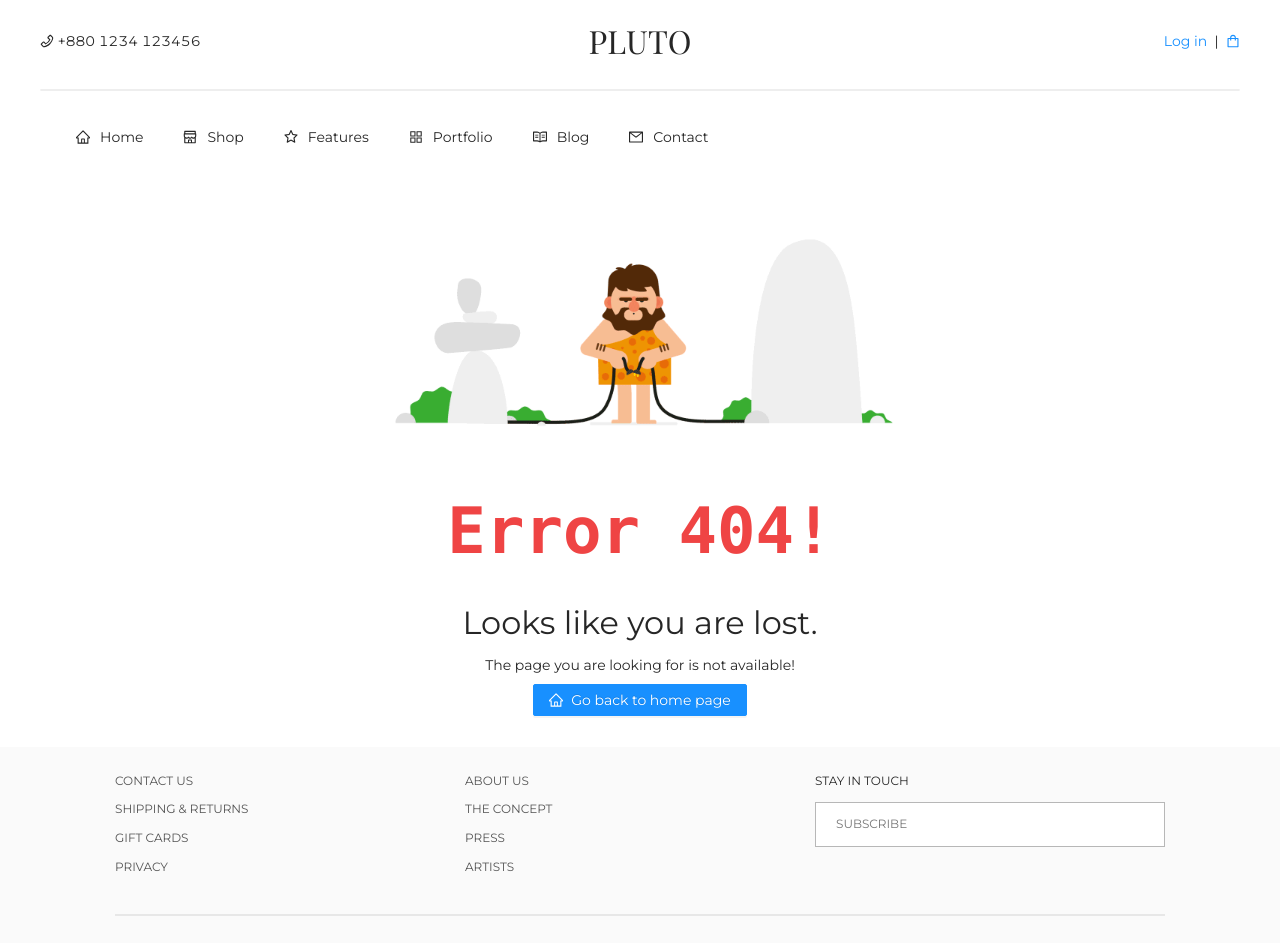
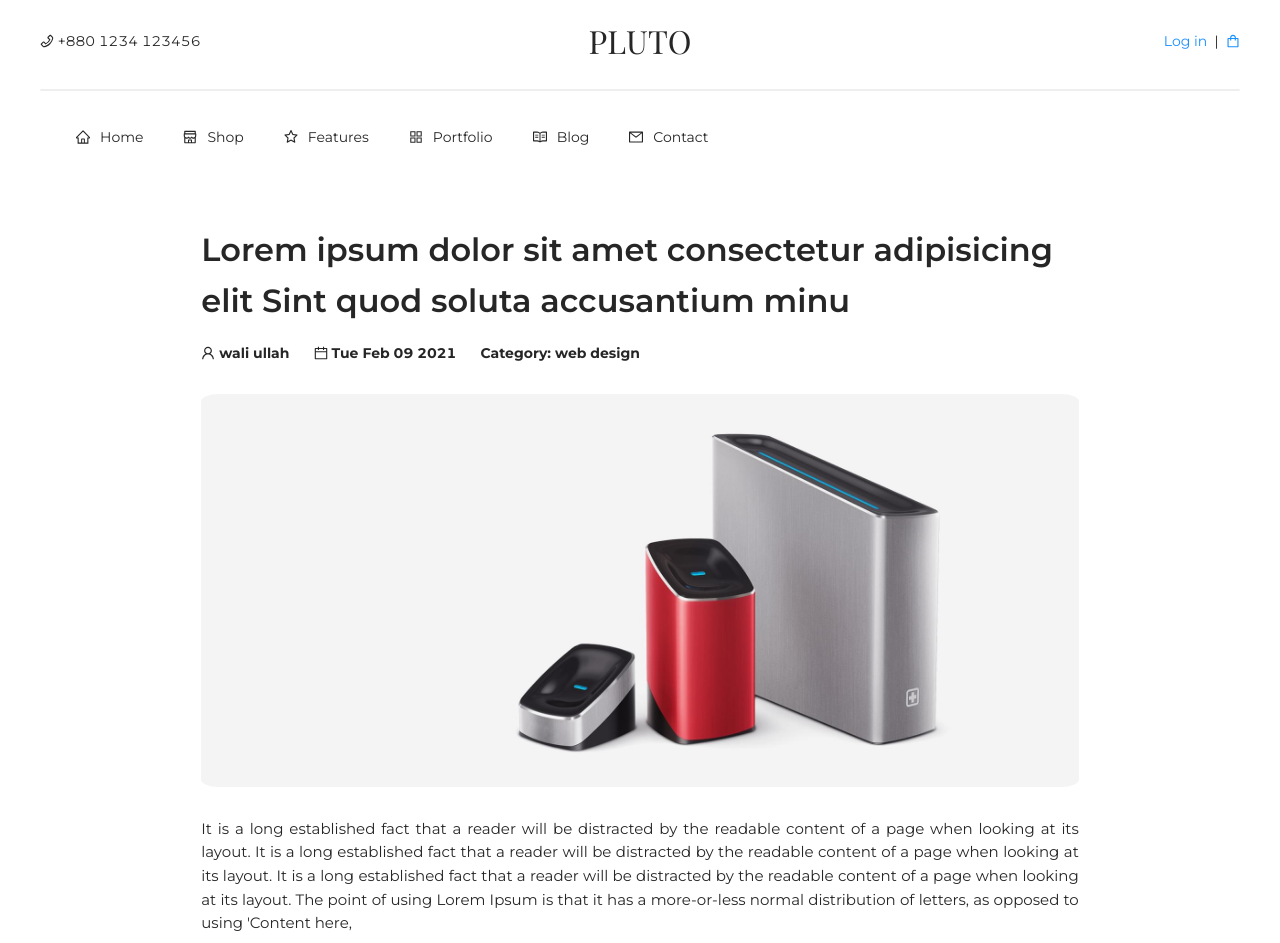
Before and after one commit to Alamin02/pluto, a React (Create React App) app: page /blogs/1 in a window 1280 px wide. Shown: the top 943 px of the page. Built offline with nearby package versions, Linux system fonts and the light colour scheme; a web font is replaced by a local one.

Commit message:
create: blog page for single blog created fix: blog page style

```diff
--- a/src/App.js
+++ b/src/App.js
@@ -12,6 +12,7 @@ import Navbar from "./components/navbar/Navbar";
 import BlogPage from "./pages/BlogPage";
 import Footer from "./components/footer/Footer";
 import Error404 from "./components/error-404/Error404";
+import BlogDetails from "./pages/BlogDetails";
 
 function App() {
   return (
@@ -26,6 +27,7 @@ function App() {
         <Route path="/cart" component={Cart} exact />
         <Route path="/checkOut" component={CheckOut} exact />
         <Route path="/blogs" component={BlogPage} exact />
+        <Route path="/blogs/:id" component={BlogDetails} exact />
         <Route component={Error404} />
       </Switch>
       <Footer />
--- a/src/components/blogs/BlogCard.js
+++ b/src/components/blogs/BlogCard.js
@@ -1,8 +1,17 @@
 import React from "react";
 import { Space } from "antd";
+import { Link } from "react-router-dom";
 import styles from "./Blogs.module.css";
 import ButtonBlack from "../styled-components/ButtonBlack";
-const BlogCard = ({ imageSrc, description, title, date, author, category }) => {
+const BlogCard = ({
+  imageSrc,
+  description,
+  title,
+  date,
+  author,
+  category,
+  id,
+}) => {
   return (
     <div className={styles.cardContainer}>
       <div className={styles.cardBody}>
@@ -14,8 +23,10 @@ const BlogCard = ({ imageSrc, description, title, date, author, category }) => {
               {date} <strong>|</strong> by <b>{author}</b> <b>|</b> in{" "}
               <b>{category}</b>
             </p>
-            <p>{description}</p>
-            <ButtonBlack buttonText="Read More" onClick={() => onclick} />
+            <p className={styles.textClip}>{description}</p>
+            <Link to={`/blogs/${id}`}>
+              <ButtonBlack buttonText="Read More" onClick={() => onclick} />
+            </Link>
           </div>
         </Space>
       </div>
--- /dev/null
+++ b/src/components/blogs/BlogDetailsCard.js
@@ -0,0 +1,39 @@
+import React from "react";
+import { Link } from "react-router-dom";
+import { UserOutlined, CalendarOutlined } from "@ant-design/icons";
+import ButtonBlack from "../styled-components/ButtonBlack";
+import styles from "../blogs/Blogs.module.css";
+const BlogDetailsCard = ({ blog }) => (
+  <>
+    <h1 className={styles.h1Styled}>{blog.title}</h1>
+    <div>
+      <ul className={styles.listStyled}>
+        <li>
+          <b>
+            <UserOutlined /> {blog.author}
+          </b>
+        </li>
+        <li>
+          <b>
+            <CalendarOutlined /> {blog.date}
+          </b>
+        </li>
+        <li>
+          <b>Category: {blog.category}</b>
+        </li>
+      </ul>
+    </div>
+    <div className={styles.blogImgContainer}>
+      <img
+        className={styles.blogDetailsImgStyled}
+        src={blog.imageSrc}
+        alt="demo"
+      />
+    </div>
+    <p style={{ textAlign: "justify", fontSize: "15px" }}>{blog.description}</p>
+    <Link to="/blogs">
+      <ButtonBlack buttonText="Back " onClick={() => onclick} />
+    </Link>
+  </>
+);
+export default BlogDetailsCard;
--- a/src/components/blogs/Blogs.js
+++ b/src/components/blogs/Blogs.js
@@ -1,39 +1,8 @@
 import React from "react";
 import { Row, Col } from "antd";
 import styles from "./Blogs.module.css";
-import image1 from "../../assets/images/slider-image1.jpg";
-import image2 from "../../assets/images/slider-image2.jpg";
-import image3 from "../../assets/images/slider-image3.jpg";
-import image4 from "../../assets/images/slider-image4.jpg";
 import BlogCard from "./BlogCard";
-
-const titleAndDescription = [
-  {
-    id: "1",
-    imageSrc: image1,
-    title: "This is a demo title 1",
-    description: `It is a long established fact that a reader will be distracted
-    by the readable content of a page when looking at its layout. The point of using Lorem Ipsum is that it has a more-or-less normal distribution of letters, as opposed to using 'Content here, `,
-  },
-  {
-    id: "2",
-    imageSrc: image2,
-    title: "This is a demo title 2",
-    description: `It is a long established fact that a reader will be distracted by the readable content of a page when looking at its layout. The point of using Lorem Ipsum is that it has a more-or-less normal distribution of letters, as opposed to using 'Content here, `,
-  },
-  {
-    id: "3",
-    imageSrc: image3,
-    title: "This is a demo title 3",
-    description: `It is a long established fact that a reader will be distracted by the readable content of a page when looking at its layout. The point of using Lorem Ipsum is that it has a more-or-less normal distribution of letters, as opposed to using 'Content here, `,
-  },
-  {
-    id: "4",
-    imageSrc: image4,
-    title: "This is a demo title 4",
-    description: `It is a long established fact that a reader will be distracted by the readable content of a page when looking at its layout. The point of using Lorem Ipsum is that it has a more-or-less normal distribution of letters, as opposed to using 'Content here, `,
-  },
-];
+import sampleBlogList from "./sampleBlogList";
 
 const date = new Date().toDateString();
 
@@ -41,9 +10,10 @@ export default function Blogs() {
   return (
     <div className={styles.container}>
       <Row gutter={[8, 8]} justify="center">
-        {titleAndDescription.map((blog) => (
+        {sampleBlogList.map((blog) => (
           <Col key={blog.id} sm={18} md={12} lg={12}>
             <BlogCard
+              id={blog.id}
               imageSrc={blog.imageSrc}
               title={blog.title}
               description={blog.description}
--- a/src/components/blogs/Blogs.module.css
+++ b/src/components/blogs/Blogs.module.css
@@ -15,6 +15,13 @@
   padding-bottom: 40px;
   text-align: justify;
 }
+.textClip {
+  overflow: hidden;
+  text-overflow: ellipsis;
+  display: -webkit-box;
+  -webkit-line-clamp: 3; /* number of lines to show */
+  -webkit-box-orient: vertical;
+}
 .imgStyled {
   width: 100%;
   height: 100%;
@@ -24,7 +31,7 @@
   -ms-transition: 0.5s ease-in;
   -o-transition: 0.5s ease-in;
 }
-.imgStyled img:hover {
+img.imgStyled:hover {
   transform: scale(1.1);
   -webkit-transform: scale(1.1);
   -moz-transform: scale(1.1);
@@ -37,3 +44,42 @@
   align-items: center;
   margin-bottom: 50px;
 }
+.blogImg.img {
+  width: 100%;
+  height: 100%;
+}
+.listStyled {
+  list-style: none;
+  margin: 0;
+  padding: 0;
+  width: 50%;
+  display: flex;
+  justify-content: space-between;
+}
+.blogDetailsImgStyled {
+  max-width: 100%;
+  height: auto;
+  border-radius: 2%;
+  -webkit-border-radius: 2%;
+  -moz-border-radius: 2%;
+  -ms-border-radius: 2%;
+  -o-border-radius: 2%;
+}
+.blogImgContainer {
+  padding: 30px 0px;
+}
+.h1Styled {
+  font-weight: 600;
+  font-size: 4vmin;
+}
+@media (max-width: 576px) {
+  .listStyled {
+    width: 100%;
+    font-size: 2.5vmin;
+  }
+}
+@media (min-width: 577px) and (max-width: 950px) {
+  .listStyled {
+    width: 80%;
+  }
+}
--- /dev/null
+++ b/src/components/blogs/sampleBlogList.js
@@ -0,0 +1,57 @@
+import image1 from "../../assets/images/slider-image1.jpg";
+import image2 from "../../assets/images/slider-image2.jpg";
+import image3 from "../../assets/images/slider-image3.jpg";
+import image4 from "../../assets/images/slider-image4.jpg";
+const date = new Date().toDateString();
+const author = "wali ullah";
+const category = "web design";
+
+const sampleBlogList = [
+  {
+    id: "1",
+    date: date,
+    author: author,
+    category: category,
+    imageSrc: image1,
+    title:
+      "Lorem ipsum dolor sit amet consectetur adipisicing elit Sint quod soluta accusantium minu",
+    description: `It is a long established fact that a reader will be distracted
+    by the readable content of a page when looking at its layout. It is a long established fact that a reader will be distracted
+    by the readable content of a page when looking at its layout. It is a long established fact that a reader will be distracted
+    by the readable content of a page when looking at its layout. The point of using Lorem Ipsum is that it has a more-or-less normal distribution of letters, as opposed to using 'Content here, `,
+  },
+  {
+    id: "2",
+    date: date,
+    author: author,
+    category: category,
+    imageSrc: image2,
+    title: "This is a demo title 2",
+    description: `It is a long established fact that a It is a long established fact that a reader will be distracted
+    by the readable content of a page when looking at its layout. It is a long established fact that a reader will be distracted
+    by the readable content of a page when looking at its layout. reader will be distracted by the readable content of a page when looking at its layout. The point of using Lorem Ipsum is that it has a more-or-less normal distribution of letters, as opposed to using 'Content here, `,
+  },
+  {
+    id: "3",
+    date: date,
+    author: author,
+    category: category,
+    imageSrc: image3,
+    title: "This is a demo title 3",
+    description: `It is a long established fact that a reader It is a long established fact that a reader will be distracted
+    by the readable content of a page when looking at its layout. It is a long established fact that a reader will be distracted
+    by the readable content of a page when looking at its layout.  will be distracted by the readable content of a page when looking at its layout. The point of using Lorem Ipsum is that it has a more-or-less normal distribution of letters, as opposed to using 'Content here, `,
+  },
+  {
+    id: "4",
+    date: date,
+    author: author,
+    category: category,
+    imageSrc: image4,
+    title: "This is a demo title 4",
+    description: `It is a long established fact that a reader It is a long established fact that a reader will be distracted
+    by the readable content of a page when looking at its layout. It is a long established fact that a reader will be distracted
+    by the readable content of a page when looking at its layout. will be distracted by the readable content of a page when looking at its layout. The point of using Lorem Ipsum is that it has a more-or-less normal distribution of letters, as opposed to using 'Content here, `,
+  },
+];
+export default sampleBlogList;
--- /dev/null
+++ b/src/pages/BlogDetails.js
@@ -0,0 +1,26 @@
+import React from "react";
+import {  useParams } from "react-router-dom";
+import { Row, Col } from "antd";
+import sampleBlogList from "../components/blogs/sampleBlogList";
+import BlogDetailsCard from "../components/blogs/BlogDetailsCard"
+import Error404 from "../components/error-404/Error404";
+import styles from "../components/blogs/Blogs.module.css";
+
+
+export default function BlogDetails() {
+  const { id } = useParams();
+
+  const blog = sampleBlogList.find((blog) => blog.id === id);
+
+  if (!blog) return <Error404 />;
+
+  return (
+    <div className={styles.container}>
+      <Row justify="center">
+        <Col span="18">
+          <BlogDetailsCard blog={blog} />
+        </Col>
+      </Row>
+    </div>
+  );
+}
```
